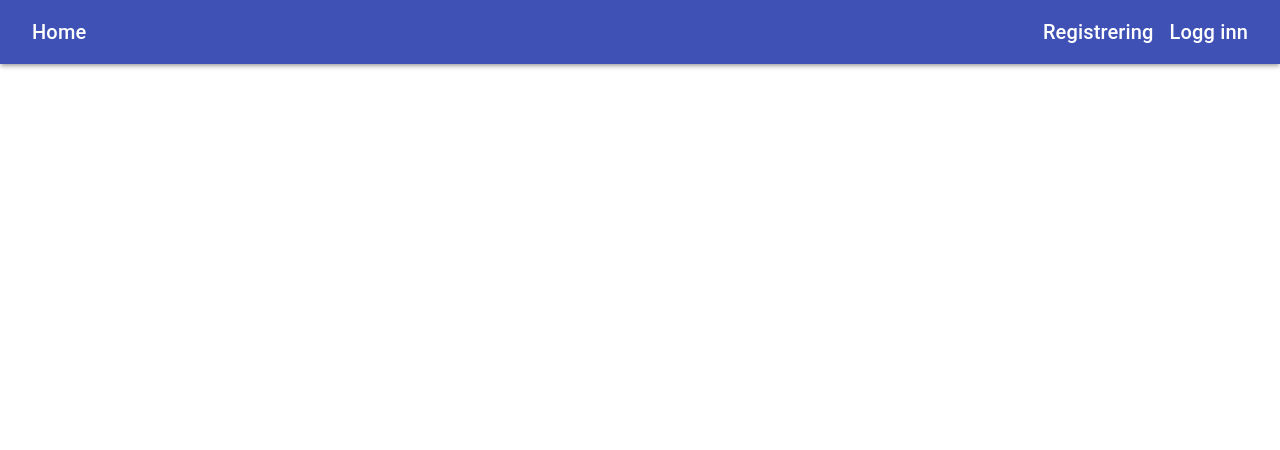
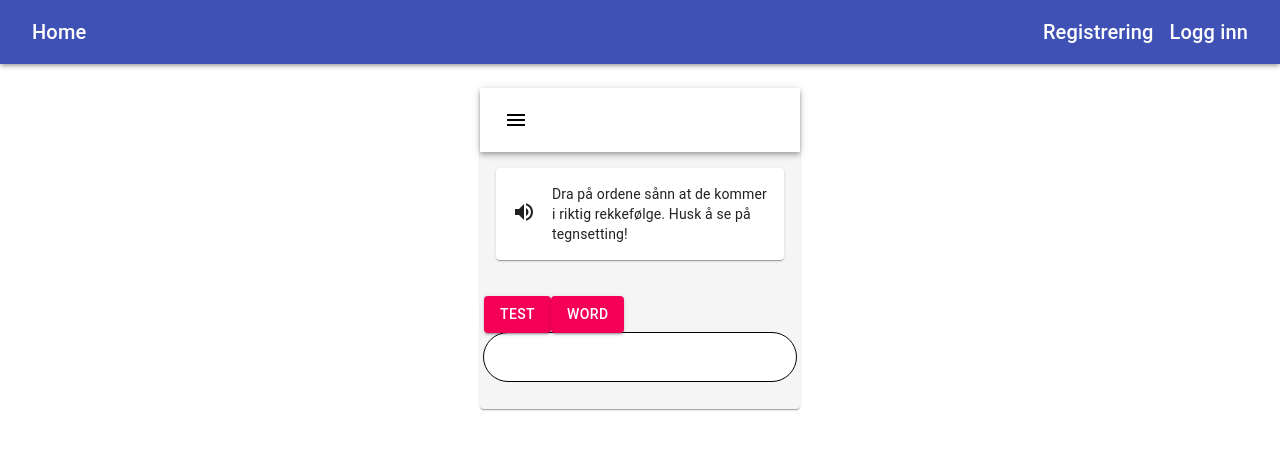
Before and after one commit to phajsi/LIM01, a React (Create React App) app in the folder frontend/: page /rydde-setninger in a window 1280 px wide. Shown: the top 450 px of the page. Built offline with nearby package versions, Linux system fonts and the light colour scheme.

Commit message:
Starting on new exercise

```diff
--- a/frontend/src/App.js
+++ b/frontend/src/App.js
@@ -14,6 +14,7 @@ import CreateExercises from './containers/CreateExercises/CreateExercises';
 import Chat from './containers/Chat/Chat';
 import PlaySets from './containers/PlaySets';
 import Sets from './containers/Sets';
+import RyddeSetninger from './containers/RyddeSetninger';
 
 const App = () => (
   <Provider store={store}>
@@ -27,6 +28,7 @@ const App = () => (
           <Route exact path="/signup" component={Signup} />
           <Route exact path="/reset-password" component={ResetPassword} />
           <Route exact path="/chat" component={Chat} />
+          <Route exact path="/rydde-setninger" component={RyddeSetninger} />
           <Route exact path="/sets" component={PlaySets} />
           <Route exact path="/sets2" component={Sets} />
           <Route
--- /dev/null
+++ b/frontend/src/containers/RyddeSetninger.js
@@ -0,0 +1,116 @@
+import React, { useState } from 'react';
+import {
+  AppBar,
+  Card,
+  CardHeader,
+  Grid,
+  Toolbar,
+  Paper,
+  Button,
+} from '@material-ui/core';
+import IconButton from '@material-ui/core/IconButton';
+import MenuIcon from '@material-ui/icons/Menu';
+import VolumeUpIcon from '@material-ui/icons/VolumeUp';
+import { makeStyles } from '@material-ui/core/styles';
+
+const useStyles = makeStyles((theme) => ({
+  root: {
+    backgroundColor: '#f5f5f5',
+    maxWidth: theme.spacing(40),
+    marginTop: theme.spacing(3),
+    display: 'flex',
+    flexDirection: 'column',
+    alignItems: 'center',
+    margin: 'auto',
+  },
+  layout: {
+    backgroundColor: '#f5f5f5',
+    marginBottom: theme.spacing(3),
+    padding: theme.spacing(2),
+  },
+  navbar: {
+    margin: 0,
+    padding: 0,
+    backgroundColor: 'white',
+    color: 'black',
+  },
+  header: {
+    marginBottom: theme.spacing(3),
+  },
+  stnField: {
+    minHeight: '3em',
+    backgroundColor: 'white',
+    outline: 'solid 1px black',
+    borderRadius: '25px',
+  },
+  wordBtn: {},
+}));
+
+const RyddeSetninger = () => {
+  const classes = useStyles();
+  const [clickedBtn, setClickedBtn] = useState(false);
+  const [chosenWords, setChosenWords] = useState([null]);
+
+  const clicked = (e) => {
+    console.log(e.currentTarget);
+    console.log(e.target.innerHTML);
+    setClickedBtn(!clickedBtn);
+    setChosenWords(
+      <Button color="secondary" variant="contained">
+        {e.target.innerHTML}
+      </Button>
+    );
+  };
+
+  return (
+    <Paper className={classes.root}>
+      <AppBar className={classes.navbar} position="static">
+        <Toolbar>
+          <IconButton
+            edge="start"
+            className={classes.menuButton}
+            color="inherit"
+            aria-label="menu"
+          >
+            <MenuIcon />
+          </IconButton>
+        </Toolbar>
+      </AppBar>
+      <Paper className={classes.layout} elevation={0}>
+        <Grid container spacing={3}>
+          <Grid item xs={12}>
+            <Card className={classes.header}>
+              <CardHeader
+                avatar={<VolumeUpIcon />}
+                title="Dra på ordene sånn at de kommer i
+                 riktig rekkefølge. Husk å se på tegnsetting!"
+              />
+            </Card>
+          </Grid>
+          <Button
+            className="wordBtn"
+            color="secondary"
+            variant="contained"
+            onClick={(e) => clicked(e)}
+            disabled={clickedBtn}
+          >
+            Test
+          </Button>
+          <Button
+            className="wordBtn"
+            color="secondary"
+            variant="contained"
+            onClick={(e) => clicked(e)}
+          >
+            Word
+          </Button>
+          <Grid item xs={12} className={classes.stnField}>
+            <div>{chosenWords}</div>
+          </Grid>
+        </Grid>
+      </Paper>
+    </Paper>
+  );
+};
+
+export default RyddeSetninger;
```
